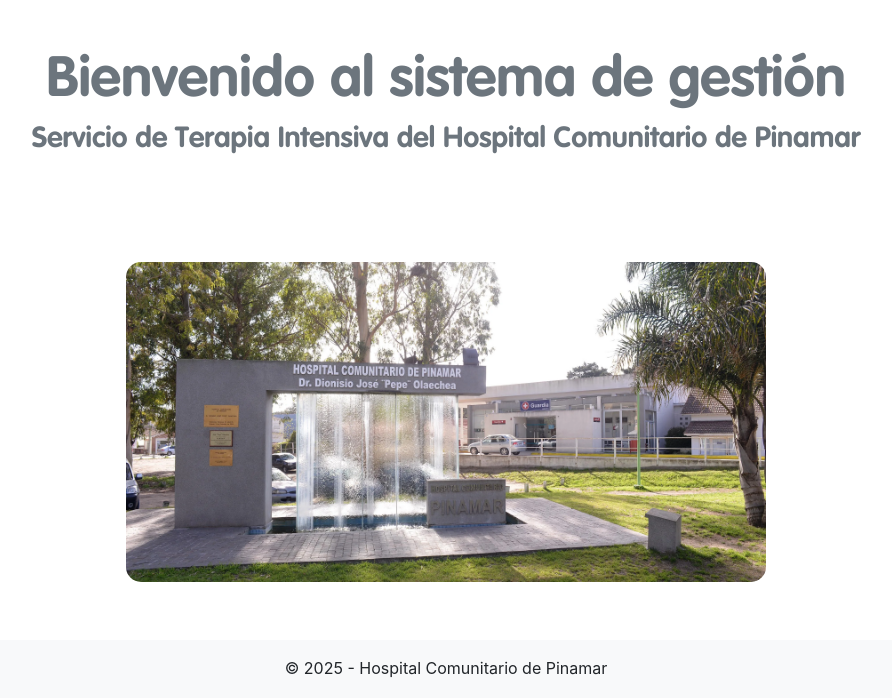
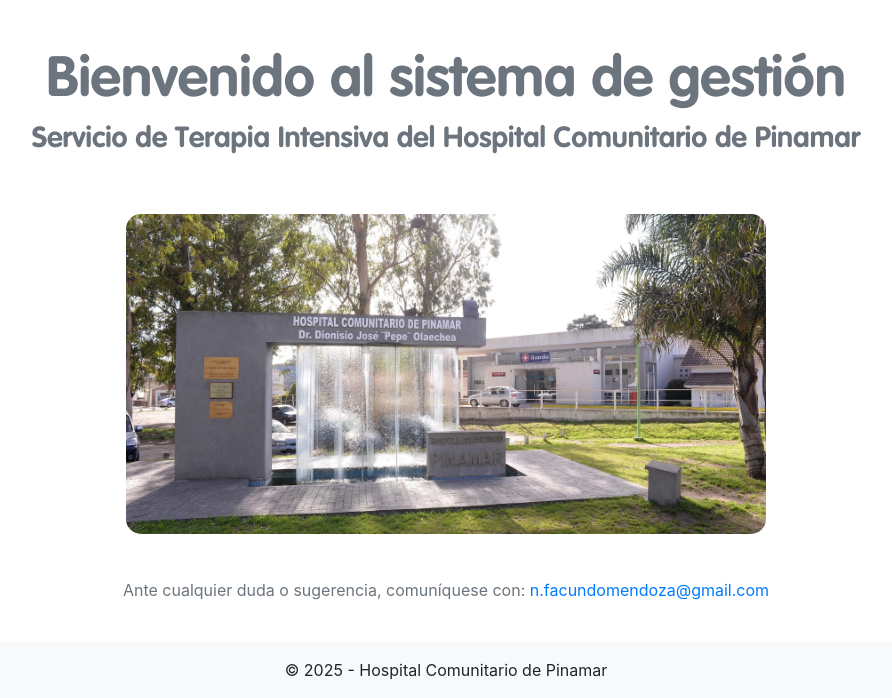
Before and after one commit to nfacundomendoza/FormularioApp, a Flask app: page / in a window 1280 px wide. Shown: the part 104-802 px from the top of the page, without its empty margins (194-1086 px from the left). Run offline with Flask 3, Linux system fonts and the light colour scheme.

Commit message:
cambio de index

```diff
--- a/templates/index.html
+++ b/templates/index.html
@@ -4,7 +4,7 @@
 
 {% block content %}
 <div class="contenedor-principal py-5 d-flex justify-content-center align-items-center" >
-    <div class="texto-centro text-center mb-5">
+    <div class="texto-centro text-center">
         <h1 class="titulo-principal">
             Bienvenido al sistema de gestión
         </h1>
@@ -14,6 +14,18 @@
     </div>
 </div>
 
-<img src="{{ url_for('static', filename='images/hospital1.webp') }}" class="img-fluid d-block mx-auto" alt="Imagen 1" style="max-width: 50%; height: auto; border-radius: 15px;">
+<img src="{{ url_for('static', filename='images/hospital1.webp') }}"
+     class="img-fluid d-block mx-auto"
+     alt="Imagen 1"
+     style="max-width: 50%; height: auto; border-radius: 15px; margin-bottom: 20px;">
+
+
+  <!-- Bloque movido abajo de todo -->
+<div class="py-4">
+    <p class="text-center text-muted">
+        Ante cualquier duda o sugerencia, comuníquese con:
+        <a href="mailto:n.facundomendoza@gmail.com">n.facundomendoza@gmail.com</a>
+    </p>
+</div>
 
 {% endblock %}
--- a/templates/layout.html
+++ b/templates/layout.html
@@ -59,7 +59,9 @@
     <footer >
         <div class="container text-center">
             <p class="mb-0">&copy; 2025 - Hospital Comunitario de Pinamar</p>
+
         </div>
+
     </footer>
 
      <!-- Script para mantener la conexión activa -->
--- a/templates/seleccionar_planilla.html
+++ b/templates/seleccionar_planilla.html
@@ -65,6 +65,7 @@
             </ul>
 
 
+            {% if total_paginas > 1 %}
             <div class="mt-2">
                 <div class="text-center">
                     <p> Página {{ page }} de {{ total_paginas }} </p>
@@ -80,7 +81,7 @@
                     </div>
                 </div>
             </div>
-
+            {% endif %}
 
         </div>
     {% endif %}
```
